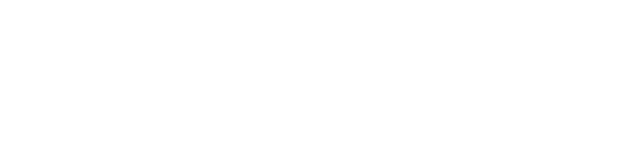
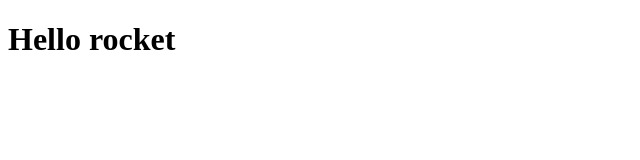
Before and after one commit to gmotyl/js-rocket, a plain HTML site: page index.html in a window 1280 px wide. Shown: the whole page, without its empty margins (0-640 px from the left). Drawn offline with Linux system fonts and the light colour scheme.

Commit message:
CLEANUP: title changed

```diff
--- a/index.html
+++ b/index.html
@@ -2,9 +2,9 @@
 <html lang="en">
 <head>
     <meta charset="UTF-8">
-    <title>Title</title>
+    <title>Hello rocket</title>
 </head>
 <body>
-
+<h1>Hello rocket</h1>
 </body>
 </html>
```
